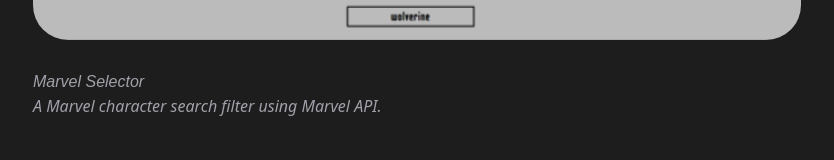
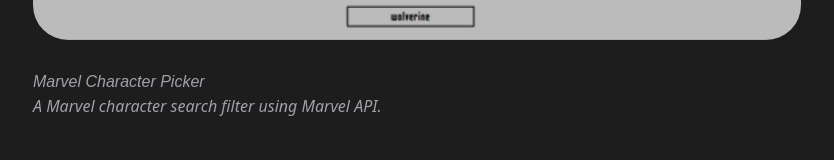
Before and after one commit to Nathan-47/nathanparchment.com-v03, a React (Create React App) app: page / in a window 1280 px wide. Shown: the part 838-998 px from the top of the page, without its empty margins (223-1057 px from the left). Built offline with nearby package versions, Linux system fonts and the light colour scheme; a web font is replaced by a local one.

Commit message:
Update landing.js

```diff
--- a/src/pages/landing.js
+++ b/src/pages/landing.js
@@ -20,7 +20,7 @@
         <div className="grid grid-cols-1 gap-4 my-20">
           <Link to="/marvelapi"><img className="feature-image" alt="marvel project" src={card1}></img>
 
-          <p className="feature-caption text-zinc-400">Marvel Selector</p>
+          <p className="feature-caption text-zinc-400">Marvel Character Picker</p>
           <p className="feature-bio text-zinc-400">A Marvel character search filter using Marvel API.</p>
           </Link>
         </div>
```
